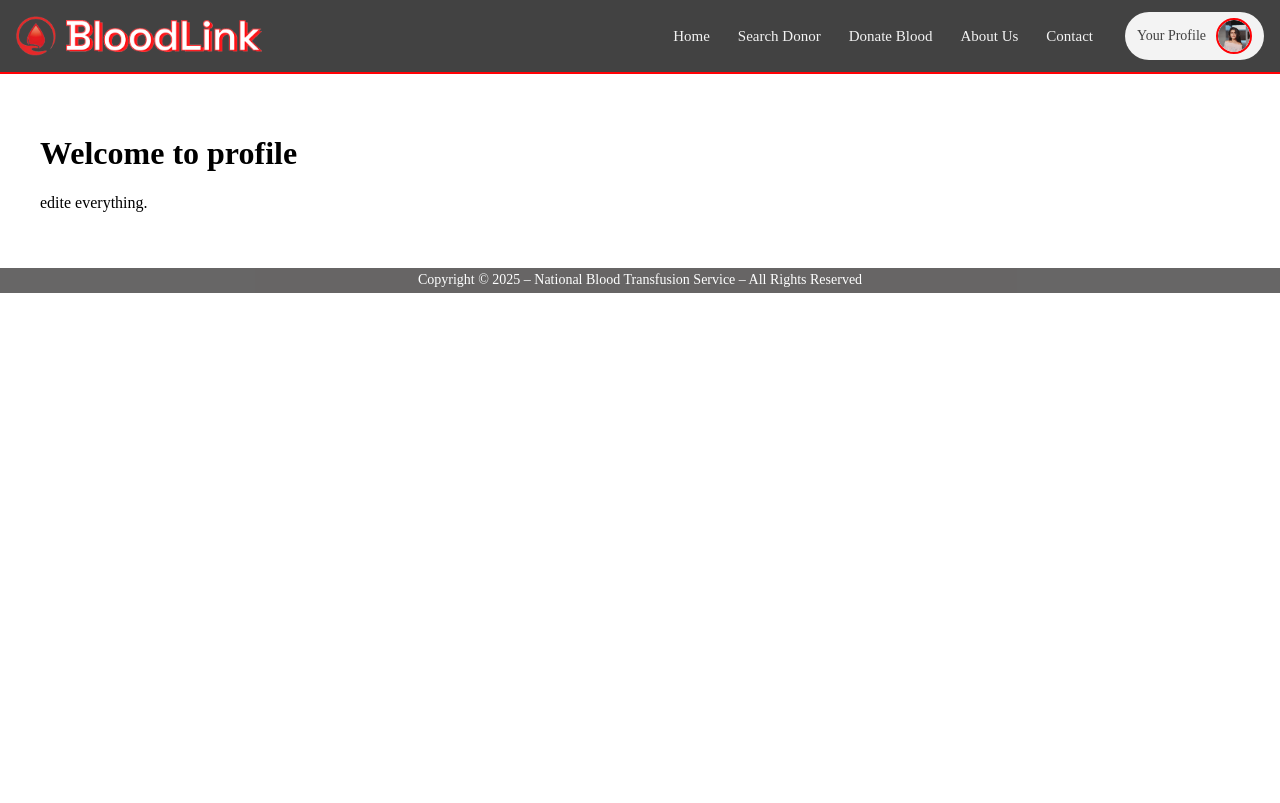
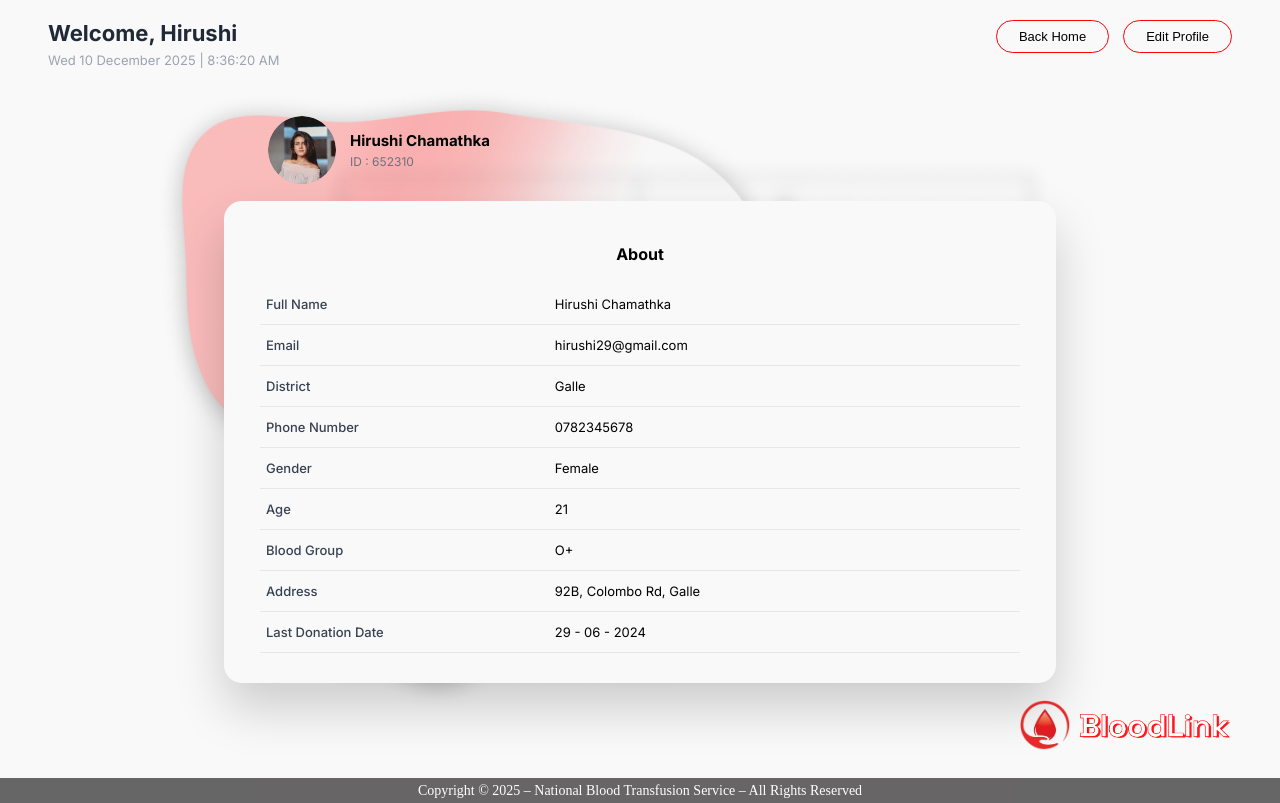
Before and after one commit to Achira-menath/blood-donation-management-system, a React (Create React App) app: page /blood-donation-management-system/Viewprofile in a window 1280 px wide. Built offline with nearby package versions, Linux system fonts and the light colour scheme.

Commit message:
create view profile page

```diff
--- /dev/null
+++ b/src/Pages/Profile/View-profile.css
@@ -0,0 +1,136 @@
+.profile-page {
+  background-color: #f9f9f9;   /* ← change this color */
+  background-image: url("../../assets/Vbg.png");
+  min-height: 92.25vh;
+  background-size: 80%;
+  background-position: center;
+  background-repeat: no-repeat;
+  padding: 20px 48px;
+  position: relative;
+  font-family: "Inter", sans-serif;
+}
+
+/* ================= HEADER ================= */
+.profile-header {
+  display: flex;
+  justify-content: space-between;
+  align-items: flex-start;
+}
+
+.profile-header h1 {
+  margin: 0;
+  font-size: 22px;
+  font-weight: 600;
+  color: #1f2937;
+}
+
+.profile-header p {
+  margin-top: 6px;
+  font-size: 13px;
+  color: #9ca3af;
+}
+
+.header-buttons {
+  display: flex;
+  gap: 14px;
+}
+
+.outline-btn {
+  padding: 8px 22px;
+  border-radius: 999px;
+  border: 1.5px solid #ff0105;
+  background: transparent;
+  font-size: 13px;
+  cursor: pointer;
+}
+
+.outline-btn:hover {
+  background: rgba(255, 1, 5, 0.08);
+}
+
+/* ================= PROFILE SECTION ================= */
+.profile-wrapper {
+  margin-top: 120px;
+  display: flex;
+  justify-content: center;
+  position: relative;
+}
+
+.user-info {
+  position: absolute;
+  left: 220px;
+  top: -85px;
+  display: flex;
+  align-items: center;
+  gap: 14px;
+  z-index: 3;
+}
+
+.user-info img {
+  width: 68px;
+  height: 68px;
+  border-radius: 50%;
+  object-fit: cover;
+}
+
+.user-info h3 {
+  margin: 0;
+  font-size: 15px;
+  font-weight: 600;
+}
+
+.user-info span {
+  font-size: 12px;
+  color: #6b7280;
+}
+
+/* ================= CARD ================= */
+.profile-card {
+  width: 760px;
+  background: #f9f9f9;
+  border-radius: 18px;
+  padding: 30px 36px;
+  box-shadow: 0 25px 50px rgba(0, 0, 0, 0.18);
+  z-index: 2;
+}
+
+.profile-card h2 {
+  text-align: center;
+  margin-bottom: 20px;
+  font-size: 16px;
+  font-weight: 600;
+}
+
+.profile-card table {
+  width: 100%;
+  border-collapse: collapse;
+}
+
+.profile-card td {
+  padding: 12px 6px;
+  border-bottom: 1px solid #e5e7eb;
+  font-size: 13px;
+}
+
+.profile-card td:first-child {
+  width: 38%;
+  font-weight: 500;
+  color: #374151;
+}
+
+/* ================= BLOODLINK LOGO ================= */
+.logo {
+  position: absolute;
+  right: 210px;
+  bottom: 28px;
+  width: 50px;
+  z-index: 3;
+}
+
+.bloodlink {
+  position: absolute;
+  right: 50px;
+  bottom: 40px;
+  width: 150px;
+  z-index: 3;
+}
--- a/src/Pages/Profile/View-profile.jsx
+++ b/src/Pages/Profile/View-profile.jsx
@@ -1,15 +1,88 @@
-import React from "react";
-import HeaderMain from "../../components/HeaderMain";
+import React, { useEffect, useState } from "react";
+import { Link } from "react-router-dom";
 import Footer from "../../components/Footer";
 
-export default function Viewprofile() {
+// Images
+import Vbg from "../../assets/Vbg.png";
+import bloodlink from "../../assets/bloodlink.png";
+import logo from "../../assets/logo.png";
+import profileImg from "../../assets/profilePic.png";
+
+import "./View-profile.css";
+
+export default function ViewProfile() {
+  const [dateTime, setDateTime] = useState(new Date());
+
+  useEffect(() => {
+    const timer = setInterval(() => setDateTime(new Date()), 1000);
+    return () => clearInterval(timer);
+  }, []);
+
+  const date = dateTime.toLocaleDateString("en-GB", {
+    weekday: "short",
+    day: "2-digit",
+    month: "long",
+    year: "numeric",
+  });
+
+  const time = dateTime.toLocaleTimeString();
+
   return (
     <>
-      <HeaderMain />
-      <div style={{ padding: "40px" }}>
-        <h1>Welcome to profile</h1>
-        <p>edite everything.</p>
+      <div
+        className="profile-page"
+        style={{ backgroundImage: `url(${Vbg})` }}
+      >
+        {/* Header */}
+        <div className="profile-header">
+          <div>
+            <h1>Welcome, Hirushi</h1>
+            <p>{date} | {time}</p>
+          </div>
+
+          <div className="header-buttons">
+            <Link to="/">
+            <button className="outline-btn">Back Home</button>
+            </Link>
+            <button className="outline-btn">Edit Profile</button>
+          </div>
+        </div>
+
+        {/* Profile Content */}
+        <div className="profile-wrapper">
+          {/* User Info */}
+          <div className="user-info">
+            <img src={profileImg} alt="Profile" />
+            <div>
+              <h3>Hirushi Chamathka</h3>
+              <span>ID : 652310</span>
+            </div>
+          </div>
+
+          {/* Card */}
+          <div className="profile-card">
+            <h2>About</h2>
+            <table>
+              <tbody>
+                <tr><td>Full Name</td><td>Hirushi Chamathka</td></tr>
+                <tr><td>Email</td><td>hirushi29@gmail.com</td></tr>
+                <tr><td>District</td><td>Galle</td></tr>
+                <tr><td>Phone Number</td><td>0782345678</td></tr>
+                <tr><td>Gender</td><td>Female</td></tr>
+                <tr><td>Age</td><td>21</td></tr>
+                <tr><td>Blood Group</td><td>O+</td></tr>
+                <tr><td>Address</td><td>92B, Colombo Rd, Galle</td></tr>
+                <tr><td>Last Donation Date</td><td>29 - 06 - 2024</td></tr>
+              </tbody>
+            </table>
+          </div>
+        </div>
+
+        {/* BloodLink Logo */}
+        <img src={logo} alt="logo" className="logo" />
+        <img src={bloodlink} alt="BloodLink" className="bloodlink" />
       </div>
+
       <Footer bgColor="#030000" opacity={0.6} />
     </>
   );
```
Also changed, not shown: src/assets/Vbg.png (added).
